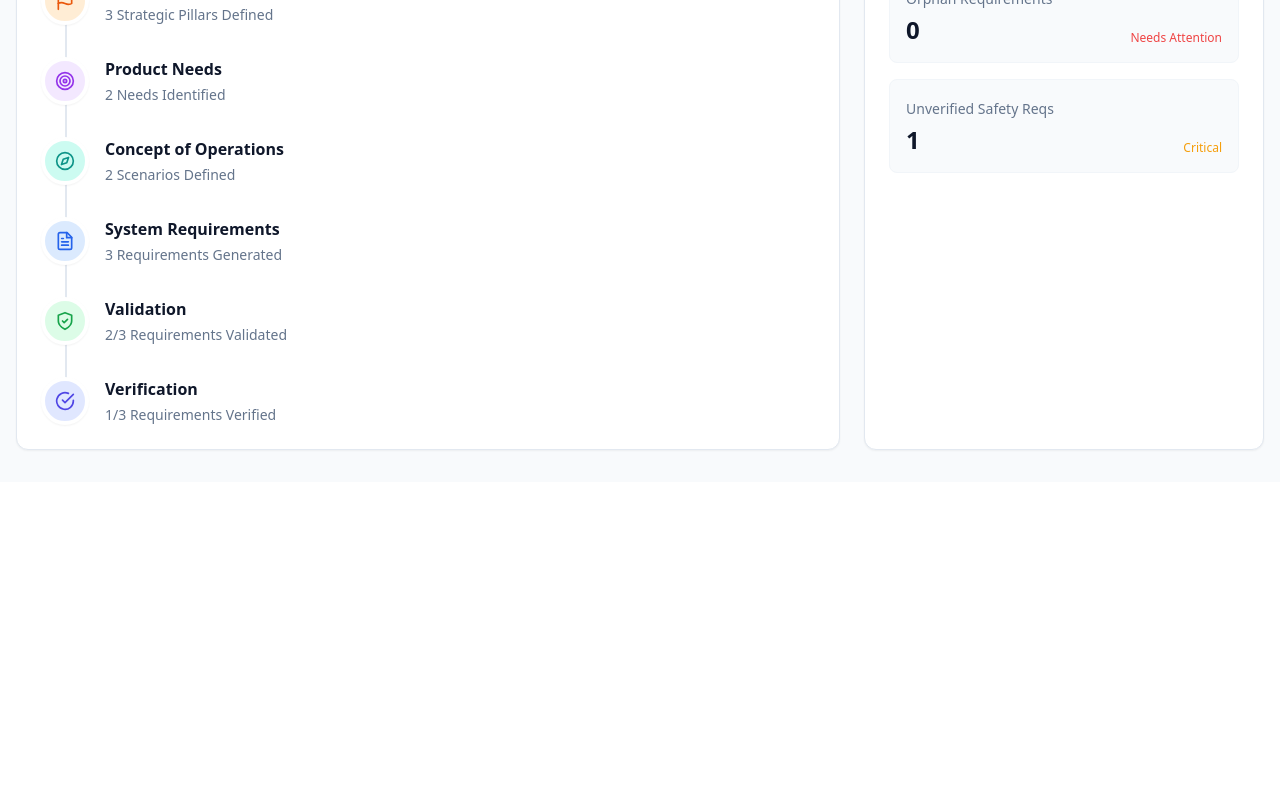
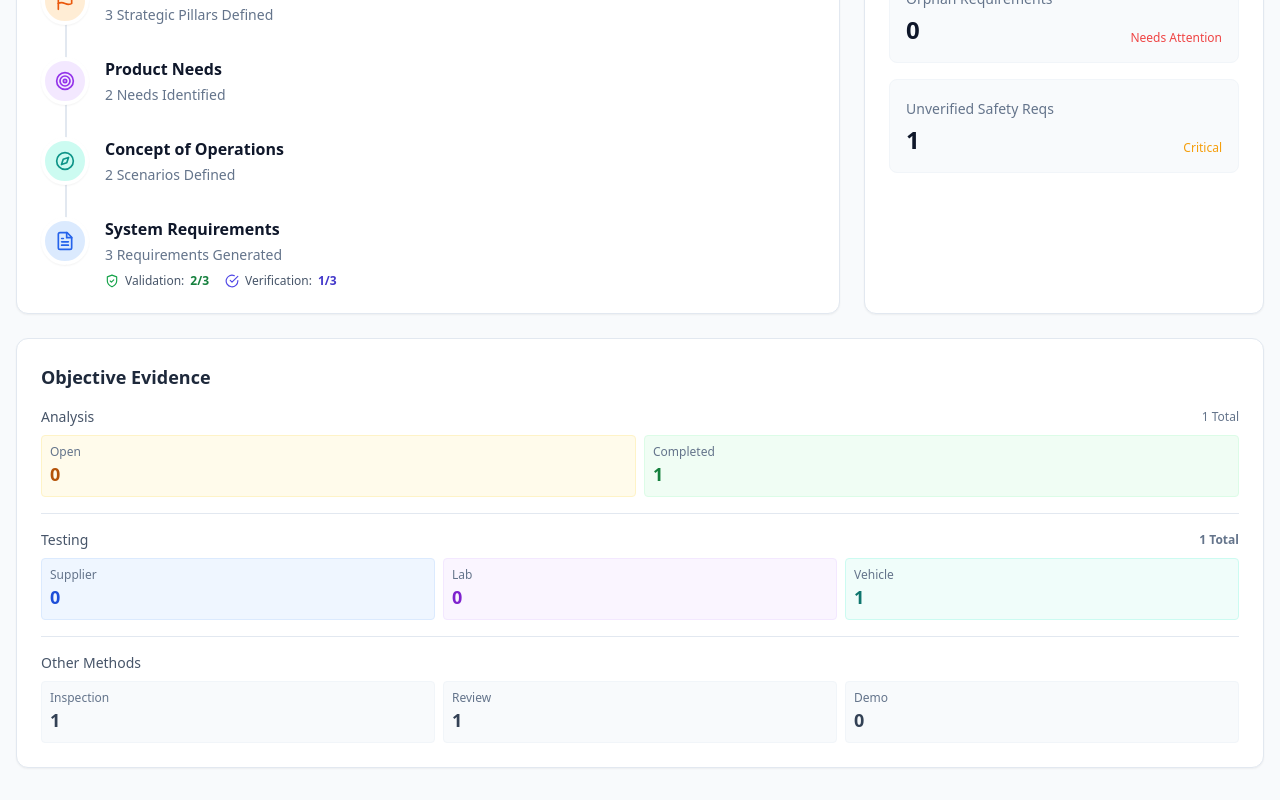
Before and after one commit to mohr365-creator/SEDevApp, a React (Vite) app: page / in a window 1280 px wide. Shown: the part 498-1298 px from the top of the page. Before the commit the page ends 980 px from the top, so only its background shows below. Built offline with nearby package versions, Linux system fonts and the light colour scheme; the HTML template or start-up script is replaced by a standard one.

Commit message:
Update App.jsx

```diff
--- a/src/App.jsx
+++ b/src/App.jsx
@@ -251,6 +251,7 @@ const INITIAL_REQS = [
     lastUpdated: '2023-10-15',
     validationArtifact: null,
     verificationArtifact: null,
+    testLocation: null,
   },
   {
     id: 'SYS-002',
@@ -268,6 +269,7 @@ const INITIAL_REQS = [
     lastUpdated: '2023-10-16',
     validationArtifact: null,
     verificationArtifact: null,
+    testLocation: 'Vehicle',
   },
   {
     id: 'SYS-003',
@@ -285,6 +287,7 @@ const INITIAL_REQS = [
     lastUpdated: '2023-10-18',
     validationArtifact: null,
     verificationArtifact: null,
+    testLocation: null,
   }
 ];
 
@@ -357,27 +360,21 @@ const DashboardView = ({ stats, requirements, needs, conops, goals }) => {
                 <div className="w-12 h-12 rounded-full bg-blue-100 flex items-center justify-center shrink-0 border-4 border-white shadow-sm z-10">
                   <FileText className="text-blue-600" size={20} />
                 </div>
-                <div>
+                <div className="flex-1">
                   <h4 className="font-semibold text-slate-900">System Requirements</h4>
                   <p className="text-sm text-slate-500 mt-1">{requirements.length} Requirements Generated</p>
-                </div>
-              </div>
-              <div className="flex items-start gap-4">
-                <div className="w-12 h-12 rounded-full bg-green-100 flex items-center justify-center shrink-0 border-4 border-white shadow-sm z-10">
-                  <ShieldCheck className="text-green-600" size={20} />
-                </div>
-                <div>
-                  <h4 className="font-semibold text-slate-900">Validation</h4>
-                  <p className="text-sm text-slate-500 mt-1">{requirements.filter(r => r.validationStatus === 'Validated').length}/{requirements.length} Requirements Validated</p>
-                </div>
-              </div>
-              <div className="flex items-start gap-4">
-                <div className="w-12 h-12 rounded-full bg-indigo-100 flex items-center justify-center shrink-0 border-4 border-white shadow-sm z-10">
-                  <CheckCircle className="text-indigo-600" size={20} />
-                </div>
-                <div>
-                  <h4 className="font-semibold text-slate-900">Verification</h4>
-                  <p className="text-sm text-slate-500 mt-1">{requirements.filter(r => r.verificationStatus === 'Verified').length}/{requirements.length} Requirements Verified</p>
+                  <div className="flex gap-4 mt-2">
+                    <div className="flex items-center gap-1.5 text-xs">
+                      <ShieldCheck className="text-green-600" size={14} />
+                      <span className="text-slate-600">Validation:</span>
+                      <span className="font-semibold text-green-700">{requirements.filter(r => r.validationStatus === 'Validated').length}/{requirements.length}</span>
+                    </div>
+                    <div className="flex items-center gap-1.5 text-xs">
+                      <CheckCircle className="text-indigo-600" size={14} />
+                      <span className="text-slate-600">Verification:</span>
+                      <span className="font-semibold text-indigo-700">{requirements.filter(r => r.verificationStatus === 'Verified').length}/{requirements.length}</span>
+                    </div>
+                  </div>
                 </div>
               </div>
             </div>
@@ -409,6 +406,107 @@ const DashboardView = ({ stats, requirements, needs, conops, goals }) => {
           </div>
         </Card>
       </div>
+
+      <Card className="p-6">
+        <h3 className="text-lg font-semibold text-slate-800 mb-4">Objective Evidence</h3>
+        <div className="space-y-4">
+          {/* Analysis Breakdown */}
+          <div>
+            <div className="flex items-center justify-between mb-2">
+              <span className="text-sm font-medium text-slate-600">Analysis</span>
+              <span className="text-xs text-slate-500">
+                {requirements.filter(r => r.validationMethod === 'Analysis' || r.verificationMethod === 'Analysis').length} Total
+              </span>
+            </div>
+            <div className="grid grid-cols-2 gap-2">
+              <div className="bg-amber-50 p-2 rounded border border-amber-100">
+                <div className="text-xs text-slate-500">Open</div>
+                <div className="text-lg font-bold text-amber-700">
+                  {requirements.filter(r =>
+                    (r.validationMethod === 'Analysis' && r.validationStatus !== 'Validated') ||
+                    (r.verificationMethod === 'Analysis' && r.verificationStatus !== 'Verified')
+                  ).length}
+                </div>
+              </div>
+              <div className="bg-green-50 p-2 rounded border border-green-100">
+                <div className="text-xs text-slate-500">Completed</div>
+                <div className="text-lg font-bold text-green-700">
+                  {requirements.filter(r =>
+                    (r.validationMethod === 'Analysis' && r.validationStatus === 'Validated') ||
+                    (r.verificationMethod === 'Analysis' && r.verificationStatus === 'Verified')
+                  ).length}
+                </div>
+              </div>
+            </div>
+          </div>
+
+          {/* Testing Breakdown */}
+          <div className="border-t border-slate-200 pt-4">
+            <div className="flex items-center justify-between mb-2">
+              <span className="text-sm font-medium text-slate-600">Testing</span>
+              <span className="text-xs font-bold text-slate-500">
+                {requirements.filter(r => r.validationMethod === 'Test' || r.verificationMethod === 'Test').length} Total
+              </span>
+            </div>
+            <div className="grid grid-cols-3 gap-2">
+              <div className="bg-blue-50 p-2 rounded border border-blue-100">
+                <div className="text-xs text-slate-500">Supplier</div>
+                <div className="text-lg font-bold text-blue-700">
+                  {requirements.filter(r =>
+                    (r.validationMethod === 'Test' || r.verificationMethod === 'Test') &&
+                    r.testLocation === 'Supplier'
+                  ).length}
+                </div>
+              </div>
+              <div className="bg-purple-50 p-2 rounded border border-purple-100">
+                <div className="text-xs text-slate-500">Lab</div>
+                <div className="text-lg font-bold text-purple-700">
+                  {requirements.filter(r =>
+                    (r.validationMethod === 'Test' || r.verificationMethod === 'Test') &&
+                    r.testLocation === 'Lab'
+                  ).length}
+                </div>
+              </div>
+              <div className="bg-teal-50 p-2 rounded border border-teal-100">
+                <div className="text-xs text-slate-500">Vehicle</div>
+                <div className="text-lg font-bold text-teal-700">
+                  {requirements.filter(r =>
+                    (r.validationMethod === 'Test' || r.verificationMethod === 'Test') &&
+                    r.testLocation === 'Vehicle'
+                  ).length}
+                </div>
+              </div>
+            </div>
+          </div>
+
+          {/* Other Methods */}
+          <div className="border-t border-slate-200 pt-4">
+            <div className="flex items-center justify-between mb-2">
+              <span className="text-sm font-medium text-slate-600">Other Methods</span>
+            </div>
+            <div className="grid grid-cols-3 gap-2">
+              <div className="bg-slate-50 p-2 rounded border border-slate-100">
+                <div className="text-xs text-slate-500">Inspection</div>
+                <div className="text-lg font-bold text-slate-700">
+                  {requirements.filter(r => r.validationMethod === 'Inspection' || r.verificationMethod === 'Inspection').length}
+                </div>
+              </div>
+              <div className="bg-slate-50 p-2 rounded border border-slate-100">
+                <div className="text-xs text-slate-500">Review</div>
+                <div className="text-lg font-bold text-slate-700">
+                  {requirements.filter(r => r.validationMethod === 'Review' || r.verificationMethod === 'Review').length}
+                </div>
+              </div>
+              <div className="bg-slate-50 p-2 rounded border border-slate-100">
+                <div className="text-xs text-slate-500">Demo</div>
+                <div className="text-lg font-bold text-slate-700">
+                  {requirements.filter(r => r.validationMethod === 'Demonstration' || r.verificationMethod === 'Demonstration').length}
+                </div>
+              </div>
+            </div>
+          </div>
+        </div>
+      </Card>
     </div>
   );
 };
@@ -880,63 +978,40 @@ const RequirementsView = ({ requirements, needs, conops, onEdit, onDelete, onAdd
                   </div>
                 </div>
 
-                {/* Validation Status with Link */}
-                <div className="flex items-center gap-2">
+                {/* Validation Status - Read Only with Link */}
                 <button
                   onClick={() => onNavigate('validation')}
-                    className="text-green-600 hover:text-green-700 hover:underline cursor-pointer transition-colors font-medium text-sm flex items-center gap-1"
-                    title="Go to Validation view to add evidence and details"
-                  >
-                    <ShieldCheck size={14} />
-                    Validation:
+                  className="flex items-center gap-2 px-3 py-1.5 rounded-lg border border-green-200 bg-green-50 hover:bg-green-100 transition-colors cursor-pointer"
+                  title="Click to go to Validation page to update status"
+                >
+                  <ShieldCheck size={14} className="text-green-600" />
+                  <span className="text-xs font-medium text-green-700">Validation:</span>
+                  <span className={`px-2 py-0.5 rounded text-xs font-medium ${
+                    req.validationStatus === 'Validated' ? 'bg-green-200 text-green-900' :
+                    req.validationStatus === 'In Review' ? 'bg-yellow-200 text-yellow-900' :
+                    'bg-slate-200 text-slate-700'
+                  }`}>
+                    {req.validationStatus}
+                  </span>
                 </button>
-                  <div className="relative">
-                    <select
-                      value={req.validationStatus}
-                      onChange={(e) => onStatusChange(req.id, 'validationStatus', e.target.value)}
-                      className={`appearance-none pl-2 pr-6 py-0.5 rounded text-xs font-medium border cursor-pointer focus:outline-none focus:ring-1 focus:ring-green-500 ${
-                        req.validationStatus === 'Validated' ? 'bg-green-100 text-green-800 border-green-200' :
-                        req.validationStatus === 'In Review' ? 'bg-yellow-100 text-yellow-800 border-yellow-200' :
-                        'bg-slate-100 text-slate-800 border-slate-200'
-                      }`}
-                    >
-                      <option value="Draft">Draft</option>
-                      <option value="In Review">In Review</option>
-                      <option value="Validated">Validated</option>
-                    </select>
-                    <ChevronDown size={12} className="absolute right-1 top-1.5 pointer-events-none text-current opacity-70" />
-                  </div>
-                </div>
-
-                {/* Verification Status with Link */}
-                <div className="flex items-center gap-2">
+
+                {/* Verification Status - Read Only with Link */}
                 <button
                   onClick={() => onNavigate('verification')}
-                    className="text-indigo-600 hover:text-indigo-700 hover:underline cursor-pointer transition-colors font-medium text-sm flex items-center gap-1"
-                    title="Go to Verification view to add evidence and details"
-                  >
-                    <CheckCircle size={14} />
-                    Verification:
+                  className="flex items-center gap-2 px-3 py-1.5 rounded-lg border border-indigo-200 bg-indigo-50 hover:bg-indigo-100 transition-colors cursor-pointer"
+                  title="Click to go to Verification page to update status"
+                >
+                  <CheckCircle size={14} className="text-indigo-600" />
+                  <span className="text-xs font-medium text-indigo-700">Verification:</span>
+                  <span className={`px-2 py-0.5 rounded text-xs font-medium ${
+                    req.verificationStatus === 'Verified' ? 'bg-indigo-200 text-indigo-900' :
+                    req.verificationStatus === 'In Progress' ? 'bg-yellow-200 text-yellow-900' :
+                    req.verificationStatus === 'Failed' ? 'bg-red-200 text-red-900' :
+                    'bg-slate-200 text-slate-700'
+                  }`}>
+                    {req.verificationStatus}
+                  </span>
                 </button>
-                  <div className="relative">
-                    <select
-                      value={req.verificationStatus}
-                      onChange={(e) => onStatusChange(req.id, 'verificationStatus', e.target.value)}
-                      className={`appearance-none pl-2 pr-6 py-0.5 rounded text-xs font-medium border cursor-pointer focus:outline-none focus:ring-1 focus:ring-indigo-500 ${
-                        req.verificationStatus === 'Verified' ? 'bg-indigo-100 text-indigo-800 border-indigo-200' :
-                        req.verificationStatus === 'In Progress' ? 'bg-yellow-100 text-yellow-800 border-yellow-200' :
-                        req.verificationStatus === 'Failed' ? 'bg-red-100 text-red-800 border-red-200' :
-                        'bg-slate-100 text-slate-800 border-slate-200'
-                      }`}
-                    >
-                      <option value="Open">Open</option>
-                      <option value="In Progress">In Progress</option>
-                      <option value="Verified">Verified</option>
-                      <option value="Failed">Failed</option>
-                    </select>
-                    <ChevronDown size={12} className="absolute right-1 top-1.5 pointer-events-none text-current opacity-70" />
-                  </div>
-                </div>
               </div>
             </div>
           </Card>
@@ -1070,7 +1145,7 @@ const ValidationView = ({ requirements, onStatusChange, onLinkArtifact }) => {
 
               <p className="text-slate-700 leading-relaxed mb-4">{req.text}</p>
 
-              <div className="grid grid-cols-1 md:grid-cols-2 gap-3 mb-4">
+              <div className="grid grid-cols-1 md:grid-cols-3 gap-3 mb-4">
                 <div className="bg-slate-50 p-3 rounded-lg border border-slate-200">
                   <label className="text-xs font-semibold text-slate-500 block mb-1">Validation Method</label>
                   <div className="relative">
@@ -1090,6 +1165,24 @@ const ValidationView = ({ requirements, onStatusChange, onLinkArtifact }) => {
                     <ChevronDown size={12} className="absolute right-2 top-2 pointer-events-none text-slate-500" />
                   </div>
                 </div>
+                {(req.validationMethod === 'Test') && (
+                  <div className="bg-blue-50 p-3 rounded-lg border border-blue-200">
+                    <label className="text-xs font-semibold text-blue-700 block mb-1">Test Location</label>
+                    <div className="relative">
+                      <select
+                        value={req.testLocation || 'Not Specified'}
+                        onChange={(e) => onStatusChange(req.id, 'testLocation', e.target.value)}
+                        className="w-full appearance-none pl-2 pr-6 py-1.5 rounded text-sm font-medium border border-blue-300 bg-white cursor-pointer focus:outline-none focus:ring-1 focus:ring-blue-500"
+                      >
+                        <option value="Not Specified">Not Specified</option>
+                        <option value="Supplier">Supplier</option>
+                        <option value="Lab">Lab</option>
+                        <option value="Vehicle">Vehicle</option>
+                      </select>
+                      <ChevronDown size={12} className="absolute right-2 top-2 pointer-events-none text-blue-500" />
+                    </div>
+                  </div>
+                )}
                 <div className="bg-slate-50 p-3 rounded-lg border border-slate-200">
                   <span className="text-xs font-semibold text-slate-500">Criticality</span>
                   <p className="text-sm text-slate-900 font-medium mt-1">{req.criticality || 'Not specified'}</p>
@@ -1192,7 +1285,7 @@ const VerificationView = ({ requirements, onStatusChange, onLinkArtifact }) => {
 
               <p className="text-slate-700 leading-relaxed mb-3">{req.text}</p>
 
-              <div className="grid grid-cols-2 gap-3 mb-4">
+              <div className="grid grid-cols-3 gap-3 mb-4">
                 <div className="bg-slate-50 p-3 rounded-lg border border-slate-200">
                   <label className="text-xs font-semibold text-slate-500 block mb-1">Verification Method</label>
                   <div className="relative">
@@ -1212,6 +1305,24 @@ const VerificationView = ({ requirements, onStatusChange, onLinkArtifact }) => {
                     <ChevronDown size={12} className="absolute right-2 top-2 pointer-events-none text-slate-500" />
                   </div>
                 </div>
+                {(req.verificationMethod === 'Test') && (
+                  <div className="bg-blue-50 p-3 rounded-lg border border-blue-200">
+                    <label className="text-xs font-semibold text-blue-700 block mb-1">Test Location</label>
+                    <div className="relative">
+                      <select
+                        value={req.testLocation || 'Not Specified'}
+                        onChange={(e) => onStatusChange(req.id, 'testLocation', e.target.value)}
+                        className="w-full appearance-none pl-2 pr-6 py-1.5 rounded text-sm font-medium border border-blue-300 bg-white cursor-pointer focus:outline-none focus:ring-1 focus:ring-blue-500"
+                      >
+                        <option value="Not Specified">Not Specified</option>
+                        <option value="Supplier">Supplier</option>
+                        <option value="Lab">Lab</option>
+                        <option value="Vehicle">Vehicle</option>
+                      </select>
+                      <ChevronDown size={12} className="absolute right-2 top-2 pointer-events-none text-blue-500" />
+                    </div>
+                  </div>
+                )}
                 <div className="bg-slate-50 p-3 rounded-lg border border-slate-200">
                   <span className="text-xs font-semibold text-slate-500">Criticality</span>
                   <p className="text-sm text-slate-900 font-medium mt-1">{req.criticality || 'Not specified'}</p>
```
Lines whose indentation alone changed are shown as unchanged.
